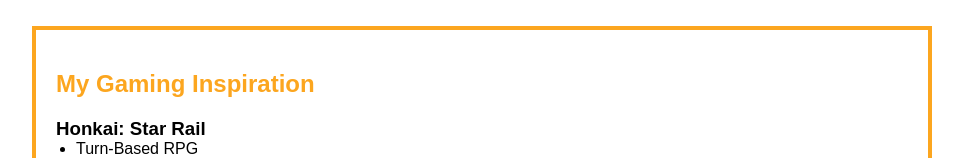
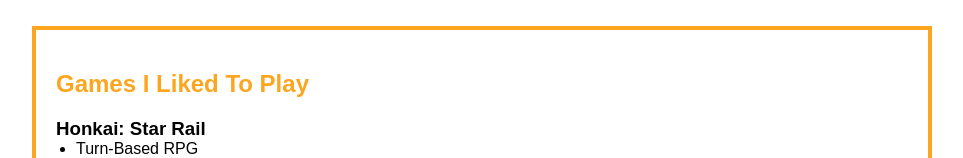
Before and after one commit to Fritz2005/Andres.github.io, a plain HTML site: page index.html in a window 1280 px wide. Shown: the part 1260-1418 px from the top of the page, without its empty margins (158-1121 px from the left). Drawn offline with Linux system fonts and the light colour scheme.

Commit message:
Update index.html

```diff
--- a/index.html
+++ b/index.html
@@ -84,7 +84,7 @@
 
   <!-- GAMING INSPIRATION -->
   <section id="inspiration" class="section">
-    <h2>My Gaming Inspiration</h2>
+    <h2>Games I Liked To Play</h2>
     <div>
       <h3>Honkai: Star Rail</h3>
       <ul>
```
